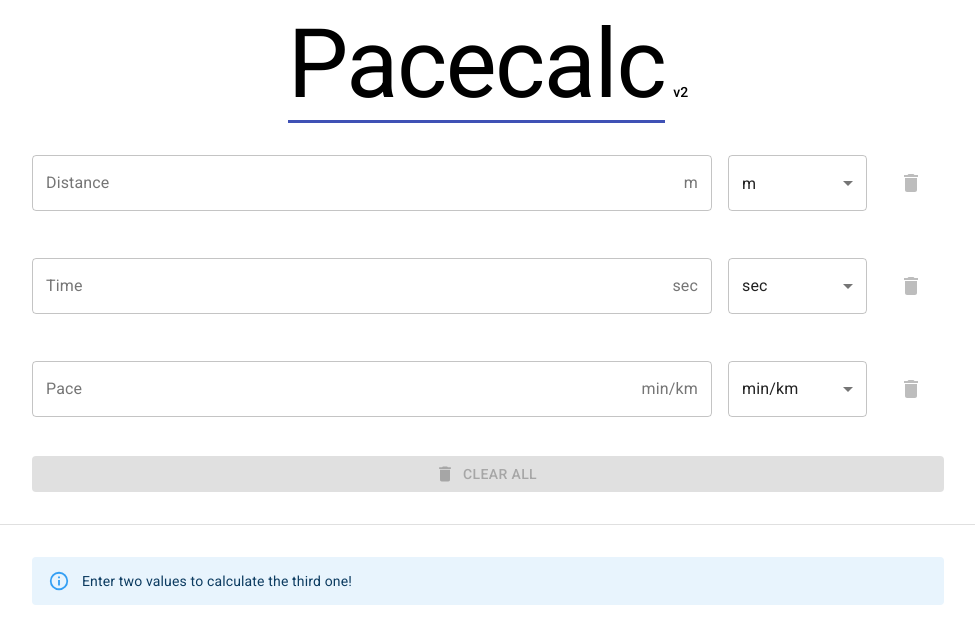
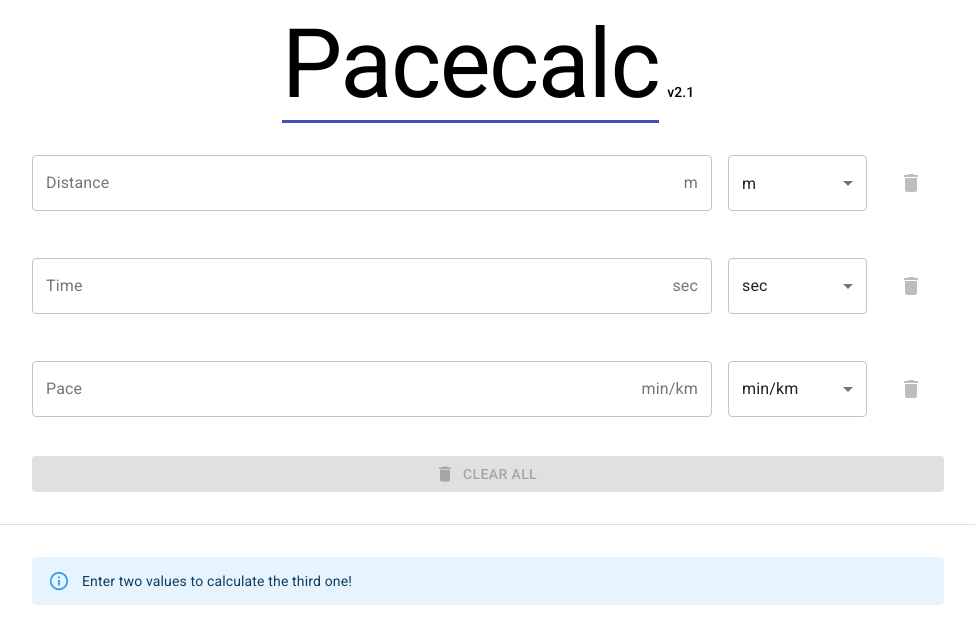
Before and after one commit to tobipch/pacecalc, a React (Create React App) app: page / in a window 1280 px wide. Shown: the top 644 px of the page, without its empty margins (152-1127 px from the left). Built offline with nearby package versions, Linux system fonts and the light colour scheme.

Commit message:
Change version number to test automatic github pages deployment

```diff
--- a/src/Components/Header/Header.js
+++ b/src/Components/Header/Header.js
@@ -32,7 +32,7 @@ const Header = () => {
 				variant="subtitle2"
 				component="h2"
 				className={classes.subtitle}>
-				v2
+				v2.1
 			</Typography>
 		</Grid>
 	);
```
